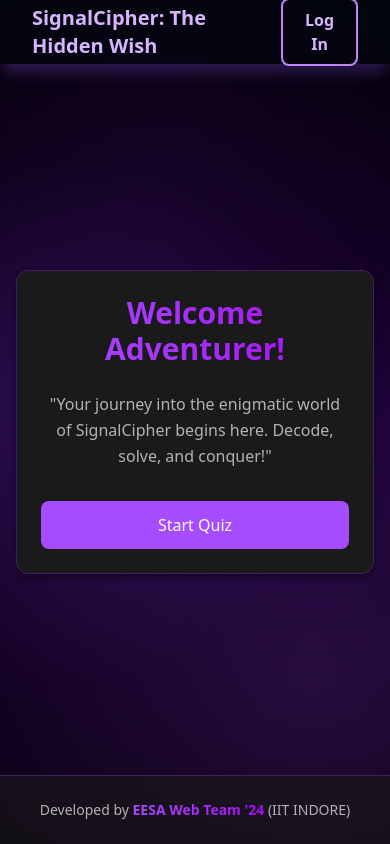
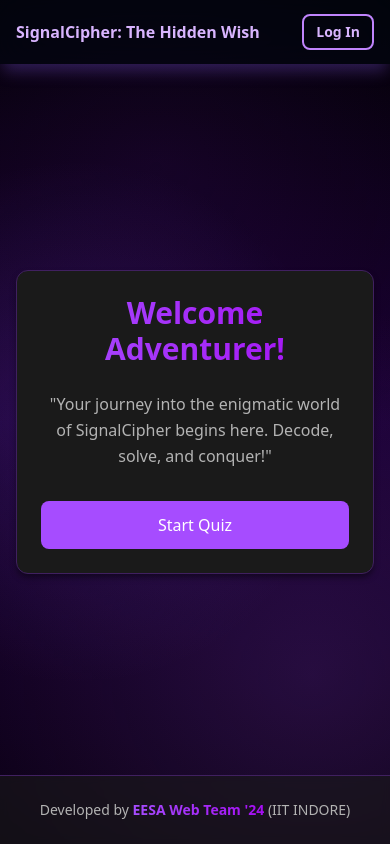
Before and after one commit to eesaIITI/SignalCipher, a React (Create React App) app in the folder client/: page / in a window 390 px wide. Built offline with nearby package versions, Linux system fonts and the light colour scheme.

Commit message:
navbar button changed

```diff
--- a/client/src/components/navbar/Navbar.js
+++ b/client/src/components/navbar/Navbar.js
@@ -10,14 +10,14 @@ const Navbar = () => {
       className="
         fixed top-0 left-0 w-full z-50
         flex items-center justify-between
-        h-16 px-8
+        h-16 px-4 md:px-8
         bg-gray-950/60 backdrop-blur-lg
         shadow-lg shadow-black/20
       "
     >
       {/* Left Side: Title */}
       <a href="/" className="text-decoration-none">
-        <h4 className="text-xl md:text-2xl font-bold text-purple-300 hover:text-purple-200 transition-colors">
+        <h4 className="text-base sm:text-xl md:text-2xl font-bold text-purple-300 hover:text-purple-200 transition-colors">
           SignalCipher: The Hidden Wish
         </h4>
       </a>
@@ -35,7 +35,8 @@ const Navbar = () => {
             className="
               font-semibold text-purple-300
               border-2 border-purple-400
-              py-2 px-5 rounded-lg
+              py-1.5 px-3 sm:py-2 sm:px-5 rounded-lg
+              text-sm sm:text-base
               hover:bg-purple-400 hover:text-white
               transition-all duration-300 ease-in-out
             "
@@ -48,7 +49,8 @@ const Navbar = () => {
             className="
               font-semibold text-purple-300
               border-2 border-purple-400
-              py-2 px-5 rounded-lg
+              py-1.5 px-3 sm:py-2 sm:px-5 rounded-lg
+              text-sm sm:text-base
               hover:bg-purple-400 hover:text-white
               transition-all duration-300 ease-in-out
             "
```
